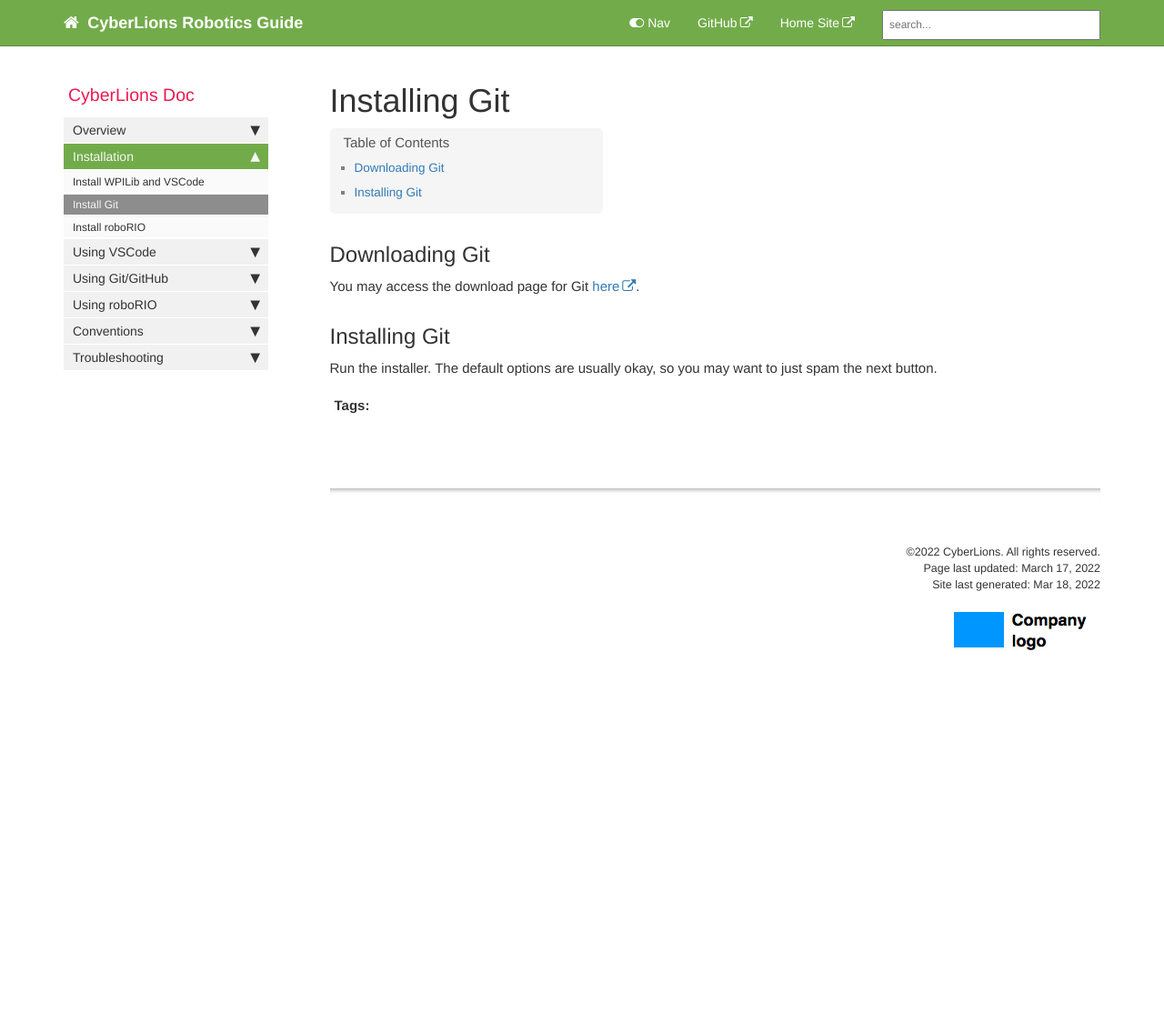
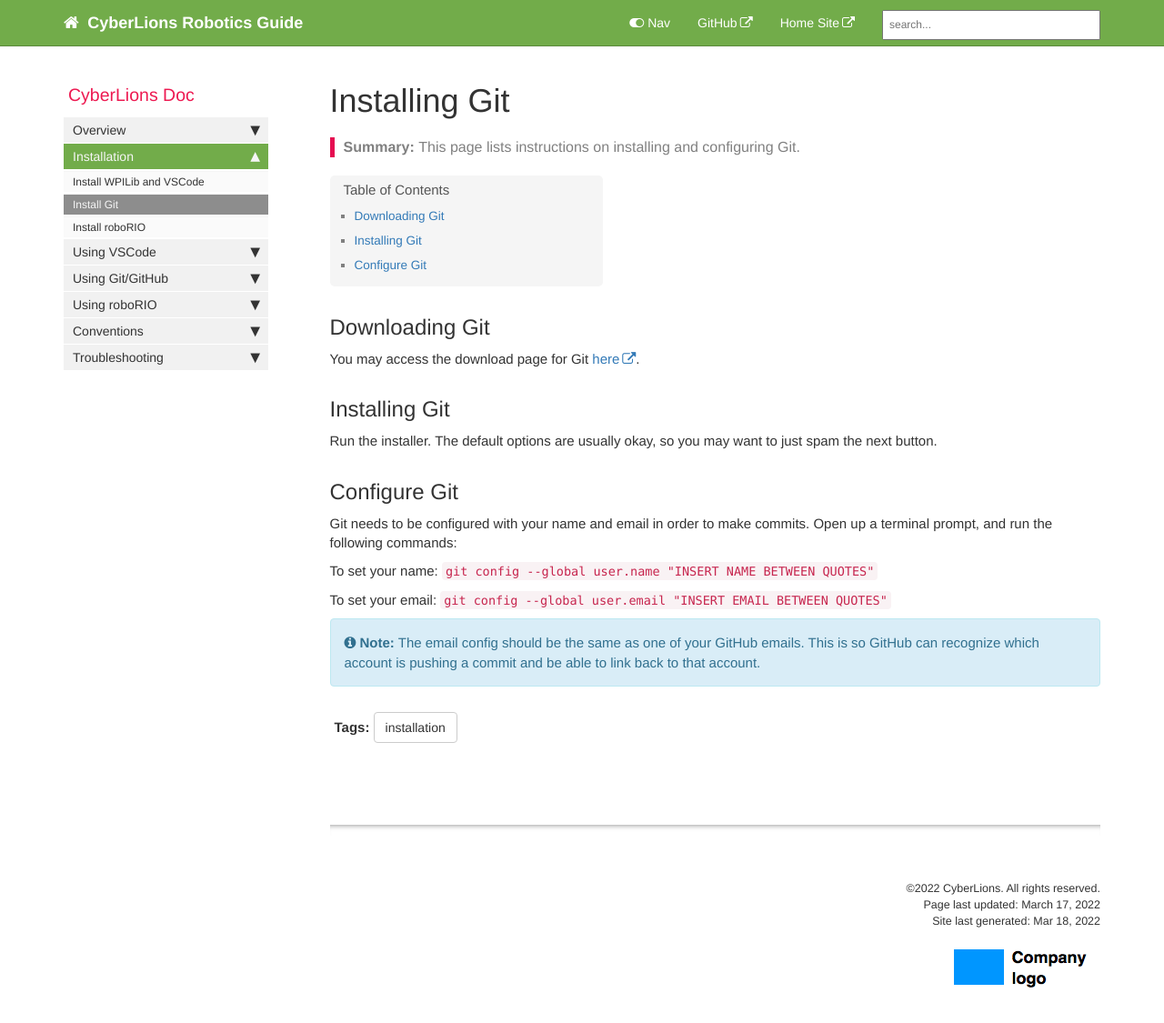
Before and after one commit to CyberLions-8521/CyberLions-8521, a Jekyll site: the page built from pages/mydoc/mydoc_install_git.md, in a window 1280 px wide and 1162 px high. Shown: the top 1125 px of the window at 91% size. Built offline with Jekyll 4.4.1, drawn with Linux system fonts in a browser that asks for light colours; comment, search, counter and statistics services are not loaded.

Commit message:
Add installation tag Add summaries Add include Add configure git step

```diff
--- a/_data/tags.yml
+++ b/_data/tags.yml
@@ -13,5 +13,6 @@ allowed-tags:
   - news
   - troubleshooting
   - mobile
+  - installation
 
 # Copyright 2021 Google LLC
--- a/pages/mydoc/mydoc_install_git.md
+++ b/pages/mydoc/mydoc_install_git.md
@@ -3,6 +3,7 @@ title: Installing Git
 tags: [installation]
 keywords: installing, git
 last_updated: March 17, 2022
+summary: "This page lists instructions on installing and configuring Git."
 sidebar: mydoc_sidebar
 permalink: mydoc_install_git.html
 folder: mydoc
@@ -15,3 +16,17 @@ You may access the download page for Git [here](https://git-scm.com/).
 ## Installing Git
 
 Run the installer. The default options are usually okay, so you may want to just spam the next button.
+
+## Configure Git
+
+Git needs to be configured with your name and email in order to make commits. Open up a terminal prompt, and run the following commands:
+
+To set your name:
+`git config --global user.name "INSERT NAME BETWEEN QUOTES"`
+
+To set your email:
+`git config --global user.email "INSERT EMAIL BETWEEN QUOTES"`
+
+{% include note.html content="The email config should be the same as one of your GitHub emails. This is so GitHub can recognize which account is pushing a commit and be able to link back to that account." %}
+
+{% include links.html %}
```
Also changed, not shown: pages/mydoc/mydoc_install_wpilib_and_vscode.md (+4 -1 lines), pages/tags/tag_installation.md (added, +11 -0 lines).
